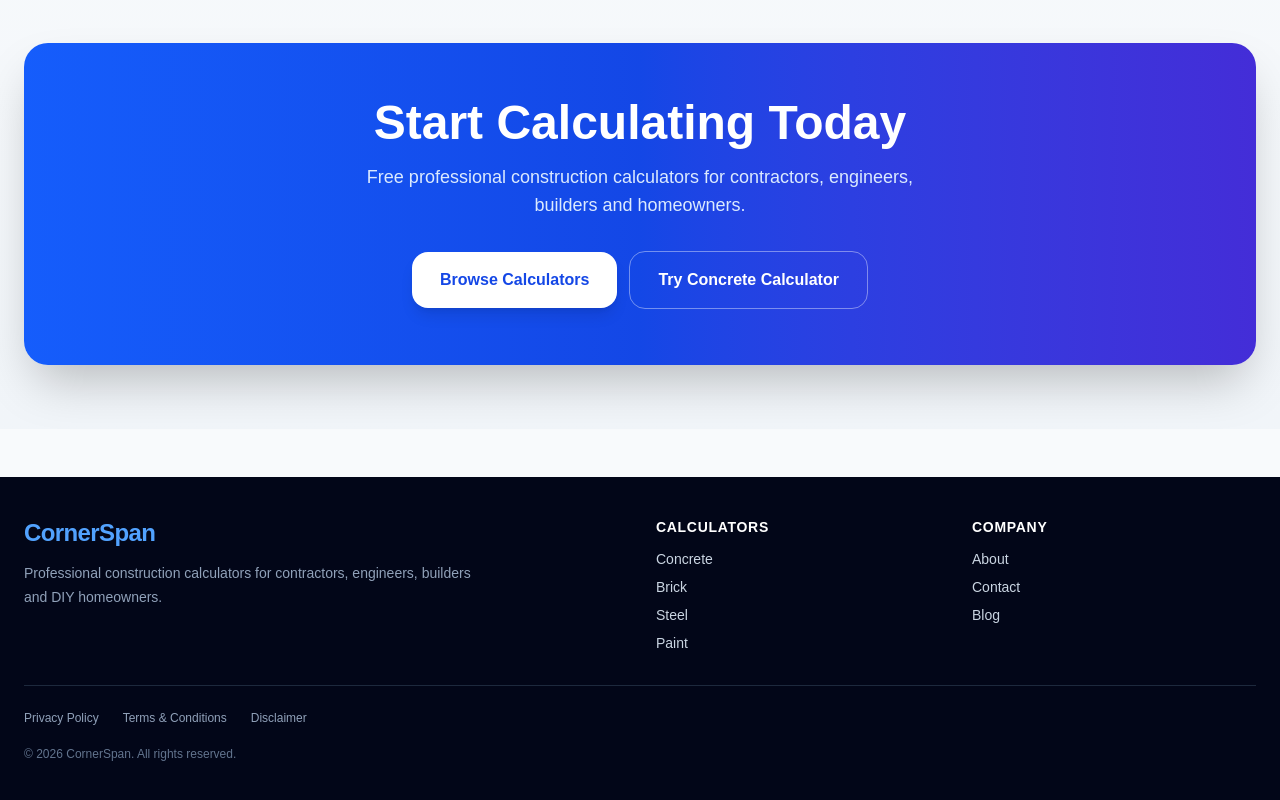
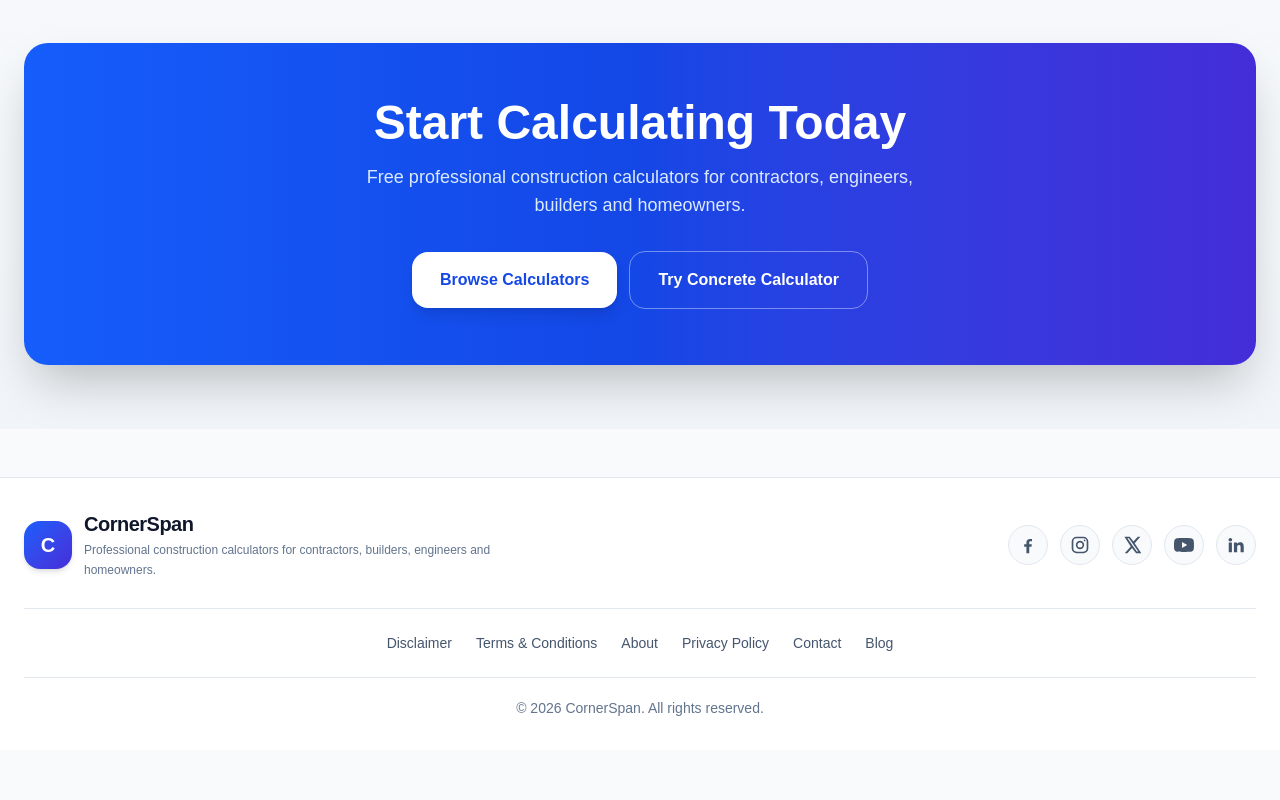
Before and after one commit to km7max-cmd/cornerspan, a Next.js app: page / in a window 1280 px wide. Shown: the part 2016-2816 px from the top of the page. After the commit the page ends 2766 px from the top, so only its background shows below. Built offline with nearby package versions, Linux system fonts and the light colour scheme.

Commit message:
Refactor Footer component layout and styling

```diff
--- a/components/Footer.tsx
+++ b/components/Footer.tsx
@@ -2,127 +2,207 @@ import Link from "next/link";
 
 export default function Footer() {
   return (
-    <footer className="mt-12 bg-slate-950 text-slate-300">
+    <footer className="mt-12 border-t border-slate-200 bg-white text-slate-700">
 
-      <div className="mx-auto max-w-7xl px-6 py-10">
+      <div className="mx-auto max-w-7xl px-5 py-8 sm:px-6">
 
-        {/* Top */}
-        <div className="grid gap-8 sm:grid-cols-2 lg:grid-cols-4">
+        {/* ================================================= */}
+        {/* ROW 1 - BRAND */}
+        {/* ================================================= */}
 
-          {/* Brand */}
-          <div className="lg:col-span-2">
+        <div className="flex flex-col items-center justify-between gap-6 border-b border-slate-200 pb-7 text-center md:flex-row md:text-left">
+
+          {/* Logo + Website Name + Description */}
+
           <Link
             href="/"
-              className="text-2xl font-black tracking-tight text-blue-400"
+            className="flex items-center gap-3"
           >
+            <div className="flex h-12 w-12 shrink-0 items-center justify-center rounded-2xl bg-gradient-to-br from-blue-600 to-indigo-700 text-xl font-black text-white shadow-md">
+              C
+            </div>
+
+            <div>
+              <h2 className="text-xl font-black tracking-tight text-slate-900">
                 CornerSpan
+              </h2>
+
+              <p className="mt-0.5 max-w-md text-xs leading-5 text-slate-500">
+                Professional construction calculators for
+                contractors, builders, engineers and homeowners.
+              </p>
+            </div>
           </Link>
 
-            <p className="mt-3 max-w-md text-sm leading-6 text-slate-400">
-              Professional construction calculators for contractors,
-              engineers, builders and DIY homeowners.
-            </p>
+          {/* Social Icons */}
+
+          <div className="flex items-center gap-3">
+
+            {/* Facebook */}
+
+            <a
+              href="#"
+              aria-label="Facebook"
+              className="flex h-10 w-10 items-center justify-center rounded-full border border-slate-200 bg-slate-50 text-slate-600 transition hover:border-blue-600 hover:bg-blue-600 hover:text-white"
+            >
+              <svg
+                viewBox="0 0 24 24"
+                className="h-5 w-5"
+                fill="currentColor"
+              >
+                <path d="M13.5 22v-8h2.7l.4-3h-3.1V9.1c0-.9.3-1.5 1.6-1.5h1.7V4.9c-.3 0-1.3-.1-2.5-.1-2.5 0-4.2 1.5-4.2 4.3V11H7.4v3h2.7v8h3.4Z" />
+              </svg>
+            </a>
+
+            {/* Instagram */}
+
+            <a
+              href="#"
+              aria-label="Instagram"
+              className="flex h-10 w-10 items-center justify-center rounded-full border border-slate-200 bg-slate-50 text-slate-600 transition hover:border-pink-500 hover:bg-pink-500 hover:text-white"
+            >
+              <svg
+                viewBox="0 0 24 24"
+                className="h-5 w-5"
+                fill="none"
+                stroke="currentColor"
+                strokeWidth="2"
+              >
+                <rect
+                  x="3"
+                  y="3"
+                  width="18"
+                  height="18"
+                  rx="5"
+                />
+                <circle
+                  cx="12"
+                  cy="12"
+                  r="4"
+                />
+                <circle
+                  cx="17.5"
+                  cy="6.5"
+                  r="1"
+                  fill="currentColor"
+                  stroke="none"
+                />
+              </svg>
+            </a>
+
+            {/* X */}
+
+            <a
+              href="#"
+              aria-label="X"
+              className="flex h-10 w-10 items-center justify-center rounded-full border border-slate-200 bg-slate-50 text-slate-600 transition hover:border-slate-900 hover:bg-slate-900 hover:text-white"
+            >
+              <svg
+                viewBox="0 0 24 24"
+                className="h-5 w-5"
+                fill="currentColor"
+              >
+                <path d="M18.9 2H22l-6.8 7.8L23.2 22h-6.3l-4.9-6.4L6.4 22H3.3l7.2-8.2L2.9 2h6.4l4.4 5.8L18.9 2Zm-1.1 17.9h1.7L8.3 4H6.5l11.3 15.9Z" />
+              </svg>
+            </a>
+
+            {/* YouTube */}
+
+            <a
+              href="#"
+              aria-label="YouTube"
+              className="flex h-10 w-10 items-center justify-center rounded-full border border-slate-200 bg-slate-50 text-slate-600 transition hover:border-red-600 hover:bg-red-600 hover:text-white"
+            >
+              <svg
+                viewBox="0 0 24 24"
+                className="h-5 w-5"
+                fill="currentColor"
+              >
+                <path d="M23.5 6.2a3 3 0 0 0-2.1-2.1C19.5 3.6 12 3.6 12 3.6s-7.5 0-9.4.5A3 3 0 0 0 .5 6.2C0 8.1 0 12 0 12s0 3.9.5 5.8a3 3 0 0 0 2.1 2.1c1.9.5 9.4.5 9.4.5s7.5 0 9.4-.5a3 3 0 0 0 2.1-2.1c.5-1.9.5-5.8.5-5.8s0-3.9-.5-5.8ZM9.6 15.6V8.4l6.3 3.6-6.3 3.6Z" />
+              </svg>
+            </a>
+
+            {/* LinkedIn */}
+
+            <a
+              href="#"
+              aria-label="LinkedIn"
+              className="flex h-10 w-10 items-center justify-center rounded-full border border-slate-200 bg-slate-50 text-slate-600 transition hover:border-blue-700 hover:bg-blue-700 hover:text-white"
+            >
+              <svg
+                viewBox="0 0 24 24"
+                className="h-5 w-5"
+                fill="currentColor"
+              >
+                <path d="M5.2 3.5A2.2 2.2 0 1 1 5.2 7.9 2.2 2.2 0 0 1 5.2 3.5ZM3.3 9h3.8v11.7H3.3V9Zm6.2 0h3.6v1.6h.1c.5-.9 1.7-2 3.6-2 3.8 0 4.5 2.5 4.5 5.8v6.3h-3.8v-5.6c0-1.3 0-3-1.9-3s-2.2 1.4-2.2 2.9v5.7H9.5V9Z" />
+              </svg>
+            </a>
+
           </div>
 
-          {/* Calculators */}
-          <div>
-            <h3 className="mb-3 text-sm font-bold uppercase tracking-wider text-white">
-              Calculators
-            </h3>
+        </div>
 
-            <div className="space-y-2 text-sm">
+
+        {/* ================================================= */}
+        {/* ROW 2 - LINKS */}
+        {/* ================================================= */}
+
+        <div className="flex flex-wrap items-center justify-center gap-x-6 gap-y-3 border-b border-slate-200 py-6 text-sm">
+
           <Link
-                href="/calculators/concrete"
-                className="block transition hover:text-blue-400"
+            href="/disclaimer"
+            className="font-medium text-slate-600 transition hover:text-blue-600"
           >
-                Concrete
+            Disclaimer
           </Link>
 
           <Link
-                href="/calculators/brick"
-                className="block transition hover:text-blue-400"
+            href="/terms"
+            className="font-medium text-slate-600 transition hover:text-blue-600"
           >
-                Brick
+            Terms & Conditions
           </Link>
 
           <Link
-                href="/calculators/steel"
-                className="block transition hover:text-blue-400"
-              >
-                Steel
-              </Link>
-
-              <Link
-                href="/calculators/paint"
-                className="block transition hover:text-blue-400"
-              >
-                Paint
-              </Link>
-            </div>
-          </div>
-
-          {/* Company */}
-          <div>
-            <h3 className="mb-3 text-sm font-bold uppercase tracking-wider text-white">
-              Company
-            </h3>
-
-            <div className="space-y-2 text-sm">
-              <Link
             href="/about"
-                className="block transition hover:text-blue-400"
+            className="font-medium text-slate-600 transition hover:text-blue-600"
           >
             About
           </Link>
 
           <Link
+            href="/privacy"
+            className="font-medium text-slate-600 transition hover:text-blue-600"
+          >
+            Privacy Policy
+          </Link>
+
+          <Link
             href="/contact"
-                className="block transition hover:text-blue-400"
+            className="font-medium text-slate-600 transition hover:text-blue-600"
           >
             Contact
           </Link>
 
           <Link
             href="/blog"
-                className="block transition hover:text-blue-400"
+            className="font-medium text-slate-600 transition hover:text-blue-600"
           >
             Blog
-              </Link>
-            </div>
-          </div>
-
-        </div>
-
-        {/* Legal */}
-        <div className="mt-8 border-t border-slate-800 pt-6">
-
-          <div className="flex flex-wrap gap-x-6 gap-y-2 text-xs text-slate-400">
-
-            <Link
-              href="/privacy"
-              className="transition hover:text-blue-400"
-            >
-              Privacy Policy
-            </Link>
-
-            <Link
-              href="/terms"
-              className="transition hover:text-blue-400"
-            >
-              Terms & Conditions
-            </Link>
-
-            <Link
-              href="/disclaimer"
-              className="transition hover:text-blue-400"
-            >
-              Disclaimer
           </Link>
 
         </div>
 
-          <p className="mt-5 text-xs text-slate-500">
-            © {new Date().getFullYear()} CornerSpan. All rights reserved.
+
+        {/* ================================================= */}
+        {/* ROW 3 - COPYRIGHT */}
+        {/* ================================================= */}
+
+        <div className="pt-5 text-center">
+
+          <p className="text-xs text-slate-500 sm:text-sm">
+            © {new Date().getFullYear()} CornerSpan.
+            All rights reserved.
           </p>
 
         </div>
```
Lines whose indentation alone changed are shown as unchanged.
